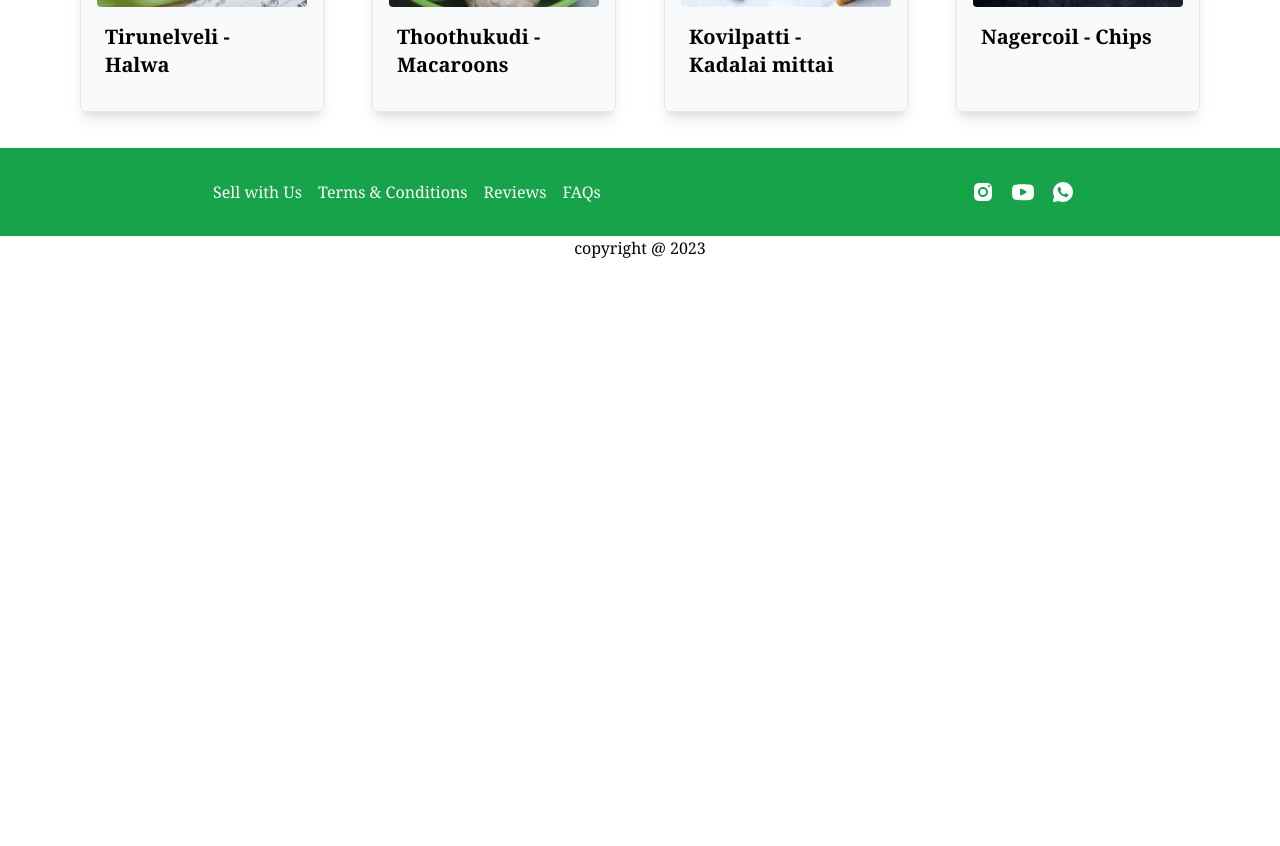
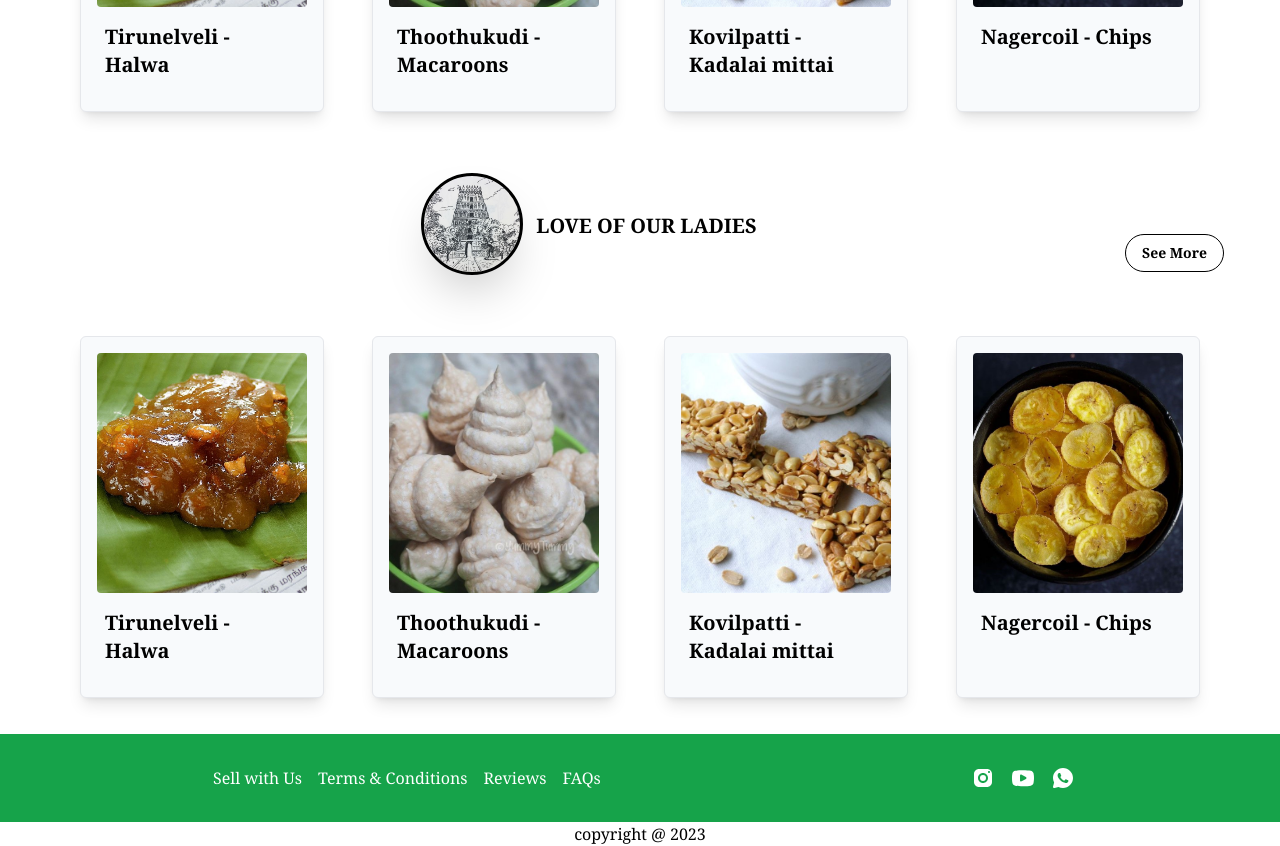
Before and after one commit to GayathriCodes2/THENNAVAN-UI, a Next.js app: page / in a window 1280 px wide. Shown: the part 1660-2506 px from the top of the page. Before the commit the page ends 1920 px from the top, so only its background shows below. Built offline with nearby package versions, Linux system fonts and the light colour scheme.

Commit message:
created LoveOFOurLadies

```diff
--- /dev/null
+++ b/app/loveofourladies/page.jsx
@@ -0,0 +1,98 @@
+// pages/index.js
+import ProductCard from "@components/productcard";
+
+const products = [
+  {
+    id: 1,
+    imageUrl: '/Ponni-Rice.jpg',
+    heading: 'Ponni Rice',
+    description: 'Description for Product 1',
+    price: { '1kg': 19.99, '2kg': 29.99, '4kg': 39.99, '6kg': 49.99 },
+    buyNowLink: "https://wa.me/9092993545?text=Need",
+    weightOptions: [
+      { label: '1 kg', value: '1kg' },
+      { label: '2 kg', value: '2kg' },
+      { label: '4 kg', value: '4kg' },
+      { label: '6 kg', value: '6kg' },
+    ],
+  },
+  {
+    id: 2,
+    imageUrl: '/Black-gram.jpg',
+    heading: 'Black Gram',
+    description: 'Description for Black Gram',
+    price: { '1kg': 19.99, '2kg': 29.99, '4kg': 39.99 },
+    buyNowLink: "https://wa.me/9092993545?text=Need",
+    weightOptions: [
+      { label: '1 kg', value: '1kg' },
+      { label: '2 kg', value: '2kg' },
+      { label: '4 kg', value: '4kg' },
+    ],
+  },
+  {
+    id: 3,
+    imageUrl: '/Henna-Powder.jpg',
+    heading: 'Henna Powder',
+    description: 'Description for Henna Powder',
+    price: { '1kg': 19.99, '2kg': 29.99, '4kg': 39.99 },
+    buyNowLink: "https://wa.me/9092993545?text=Need",
+    weightOptions: [
+      { label: '1 kg', value: '1kg' },
+      { label: '2 kg', value: '2kg' },
+      { label: '4 kg', value: '4kg' },
+    ],
+  },
+  {
+    id: 4,
+    imageUrl: '/Neem-Powder.jpg',
+    heading: 'Neem Powder',
+    description: 'Description for Neem Powder',
+    price: { '1kg': 19.99, '2kg': 29.99, '4kg': 39.99 },
+    buyNowLink: "https://wa.me/9092993545?text=Need",
+    weightOptions: [
+      { label: '1 kg', value: '1kg' },
+      { label: '2 kg', value: '2kg' },
+      { label: '4 kg', value: '4kg' },
+    ],
+  },
+  {
+    id: 5,
+    imageUrl: '/Curry-Leaves-Powder.jpg',
+    heading: 'Curry Leaves Powder',
+    description: 'Description for Curry Leaves Powder',
+    price: { '1kg': 19.99, '2kg': 29.99, '4kg': 39.99 },
+    buyNowLink: "https://wa.me/9092993545?text=Need",
+    weightOptions: [
+      { label: '1 kg', value: '1kg' },
+      { label: '2 kg', value: '2kg' },
+      { label: '4 kg', value: '4kg' },
+    ],
+  },
+  {
+    id: 6,
+    imageUrl: '/Moringa-Powder.jpg',
+    heading: 'Moringa Powder',
+    description: 'Description for Moringa Powder',
+    price: { '1kg': 19.99, '2kg': 29.99, '4kg': 39.99 },
+    buyNowLink: "https://wa.me/9092993545?text=Need",
+    weightOptions: [
+      { label: '1 kg', value: '1kg' },
+      { label: '2 kg', value: '2kg' },
+      { label: '4 kg', value: '4kg' },
+    ],
+  },
+];
+
+const Page = () => {
+  return (
+    <div>
+      <h1 className="text-2xl font-semibold my-4">From Farmers</h1>
+      <img src='/From-Farmers-All-Product-page-image.png' alt="Leelavathi" className="h-96 w-96 lg:hidden mx-auto" />
+      {products.map((product) => (
+        <ProductCard key={product.id} {...product} />
+      ))}
+    </div>
+  );
+};
+
+export default Page;
--- a/app/page.js
+++ b/app/page.js
@@ -10,17 +10,17 @@ function page() {
     heading: 'Ponni Rice',
     price: '99.99',
     productUrl: '/fromfarmersproducts',
-  },{
+  }, {
     imageUrl: '/Black-gram.jpg',
     heading: 'Black gram',
     price: '99.99',
     productUrl: '/fromfarmersproducts',
-  },{
+  }, {
     imageUrl: '/Henna-Powder.jpg',
     heading: 'Henna Powder',
     price: '99.99',
     productUrl: '/fromfarmersproducts',
-  },{
+  }, {
     imageUrl: '/Neem-Powder.jpg',
     heading: 'Neem Powder',
     price: '99.99',
@@ -32,24 +32,42 @@ const tastyProducts = [{
     imageUrl: '/Tirunelveli-Halwa.jpg',
     heading: 'Tirunelveli - Halwa',
     productUrl: '/tasteofourlandproducts',
-},{
+  }, {
     imageUrl: '/Thoothukudi-Macaroons.jpg',
     heading: 'Thoothukudi - Macaroons',
     productUrl: '/tasteofourlandproducts',
-},{
+  }, {
     imageUrl: '/Peanut-candy.jpg',
     heading: 'Kovilpatti - Kadalai mittai',
     productUrl: '/tasteofourlandproducts',
-},{
+  }, {
     imageUrl: '/Banana-chips.jpg',
     heading: 'Nagercoil - Chips',
     productUrl: '/tasteofourlandproducts',
   },
   ];
 
+  const LoveableProducts = [{
+    imageUrl: '/Tirunelveli-Halwa.jpg',
+    heading: 'Tirunelveli - Halwa',
+    productUrl: '/loveofourladies',
+  }, {
+    imageUrl: '/Thoothukudi-Macaroons.jpg',
+    heading: 'Thoothukudi - Macaroons',
+    productUrl: '/loveofourladies',
+  }, {
+    imageUrl: '/Peanut-candy.jpg',
+    heading: 'Kovilpatti - Kadalai mittai',
+    productUrl: '/loveofourladies',
+  }, {
+    imageUrl: '/Banana-chips.jpg',
+    heading: 'Nagercoil - Chips',
+    productUrl: '/loveofourladies',
+  },];
+
   return (
     <div>
-      <Carousel/>
+      <Carousel />
 
       <hr className="lg:w-96 w-40 h-2 mx-auto my-4 bg-gray-700 border-0 rounded md:my-10 "></hr>
 
@@ -84,7 +102,24 @@ const tastyProducts = [{
           <HomepageListCard key={index} data={item} />
         ))}
       </div>
+
+      <HomeProfileImage
+        text="Love of our Ladies"
+        path="/loveofourladies"
+        ButtonContent="See More"
+        imageUrl="/taste-of-land.png"
+        altText="Love Logo"
+      />
+
+      <div className='grid lg:grid-cols-4 grid-cols-2 justify-around'>
+        {LoveableProducts.map((item, index) => (
+          // This code is for Love of our ladies Home page card section
+          <HomepageListCard key={index} data={item} />
+        ))}
       </div>
+    </div>
+
+
   )
 }
 
--- a/components/homeProfileImage.jsx
+++ b/components/homeProfileImage.jsx
@@ -15,7 +15,7 @@ const HomeProfileImage = ({ text, path, ButtonContent, imageUrl, altText }) => {
       )}
 
 
-<h3 className="lg:text-xl text-sm font-semibold mb-2 lg:mt-10 mt-2 uppercase">{text}</h3>
+<h3 className="lg:text-xl text-sm font-semibold mb-2 lg:mt-9 mt-2 uppercase">{text}</h3>
 
 
 </div>
```
Lines whose indentation alone changed are shown as unchanged.
